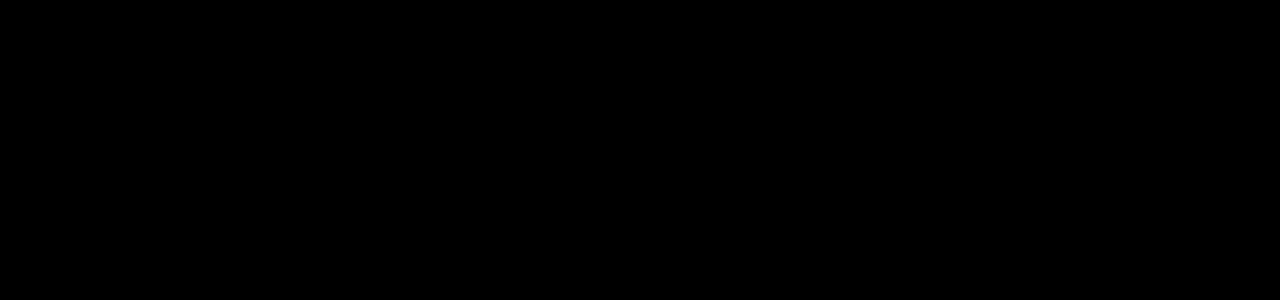
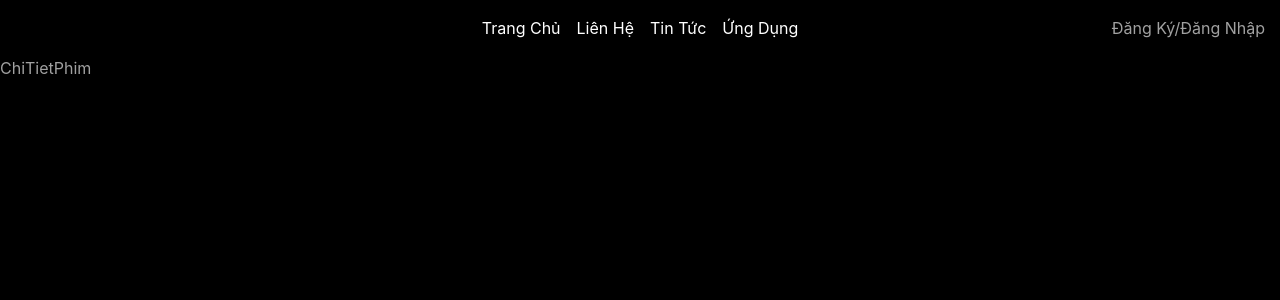
Before and after one commit to maianhtrung18/movieproject, a React (Create React App) app: page /chitietphim/1 in a window 1280 px wide. Shown: the top 300 px of the page. Built offline with nearby package versions, Linux system fonts and the light colour scheme.

Commit message:
link to chi tiet phim

```diff
--- a/src/App.js
+++ b/src/App.js
@@ -10,6 +10,7 @@ import Carousel from './components/Carousel';
 import MovieList from './components/MovieList';
 import ThongTinRap from './components/ThongTinRap';
 import { createBrowserHistory } from "history";
+import ChiTietPhim from './pages/ChiTietPhim';
 export const history = createBrowserHistory();
 
 
@@ -21,12 +22,16 @@ function App() {
         <FormTemplate path='/registers' component={Registers} />
         <FormTemplate path='/login' component={Login} />
         <Route exact path='/home'>
-
           <Header />
           <Carousel />
           <MovieList />
           <ThongTinRap />
         </Route>
+          <Route exact path='/chitietphim/:maphim'>
+            <Header/>
+            <ChiTietPhim/>
+          </Route>
+
 
       </Switch>
     </Router>
--- /dev/null
+++ b/src/pages/ChiTietPhim.jsx
@@ -0,0 +1,11 @@
+import React from 'react'
+import { useParams } from 'react-router-dom'
+
+export default function ChiTietPhim() {
+    let {maphim} = useParams();
+    console.log(maphim)
+  return (
+
+    <div>ChiTietPhim</div>
+  )
+}
```
